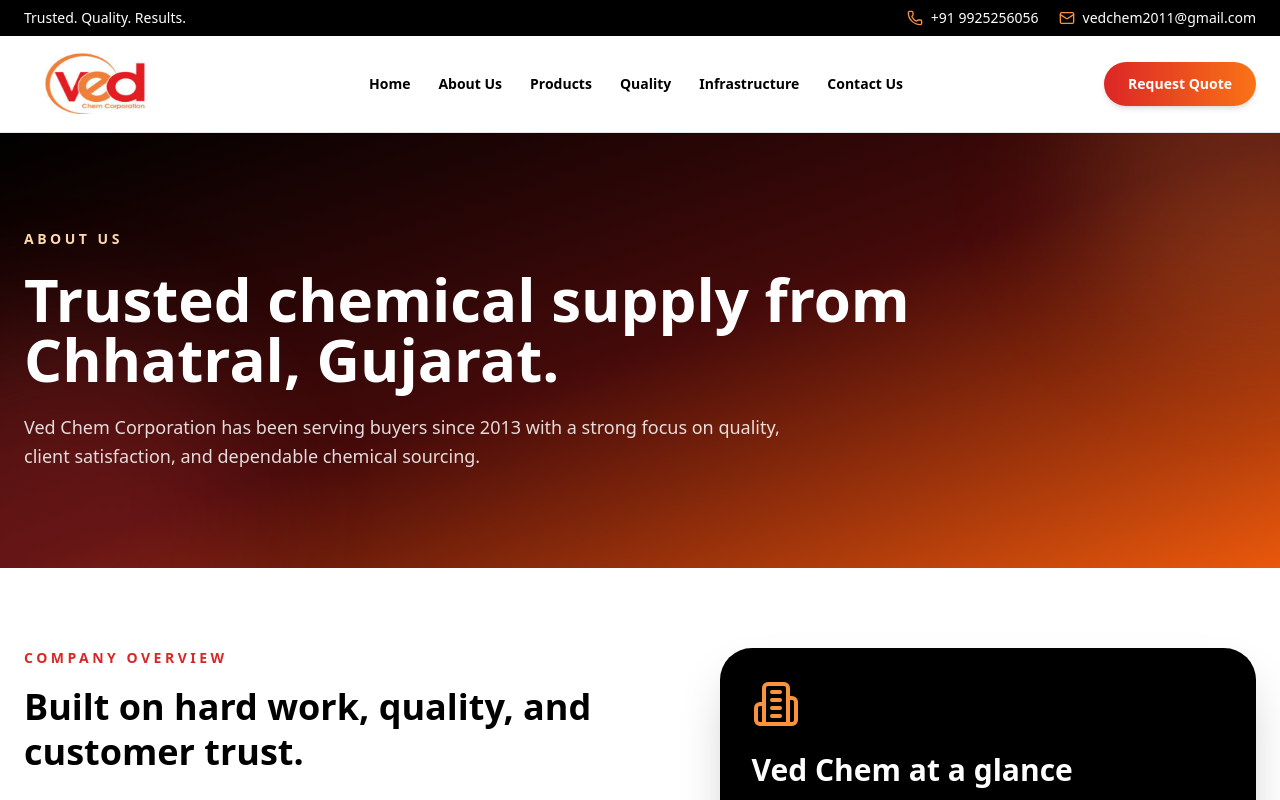
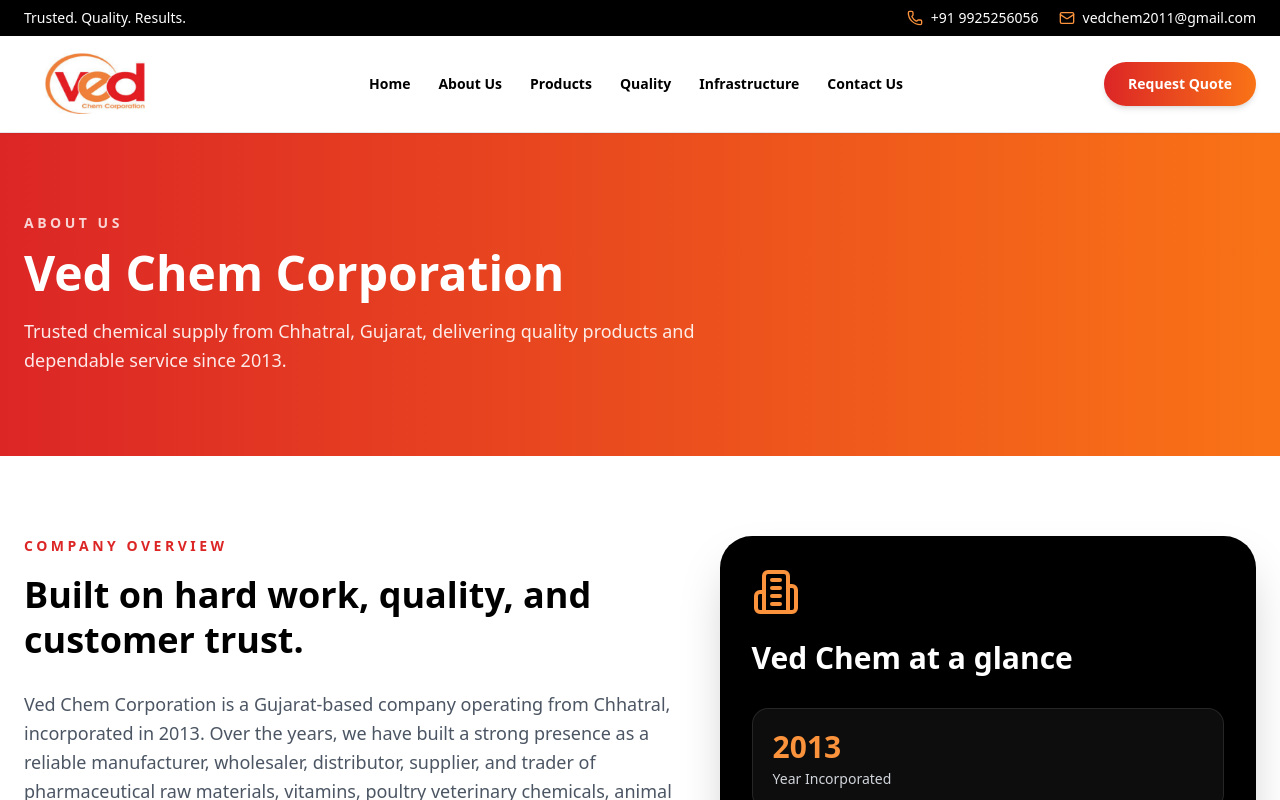
Before and after one commit to patelved3313/vedchem-redesign, a Next.js app: page /en/about in a window 1280 px wide. Shown: the top 800 px of the page. Built offline with nearby package versions, Linux system fonts and the light colour scheme.

Commit message:
Update page.tsx

```diff
--- a/app/[locale]/about/page.tsx
+++ b/app/[locale]/about/page.tsx
@@ -26,27 +26,25 @@
 export default function AboutPage() {
   return (
     <main className="bg-white">
-      <section className="relative overflow-hidden bg-gradient-to-br from-black via-red-950 to-orange-600 px-6 py-24 text-white">
-        <div className="absolute right-[-120px] top-[-120px] h-80 w-80 rounded-full bg-orange-400/20 blur-3xl" />
-        <div className="absolute bottom-[-140px] left-[-140px] h-96 w-96 rounded-full bg-red-500/20 blur-3xl" />
-
-        <div className="relative mx-auto max-w-7xl">
-          <p className="text-sm font-black uppercase tracking-[0.25em] text-orange-200">
+      {/* HERO */}
+      <section className="bg-gradient-to-r from-red-600 to-orange-500 px-6 py-20 text-white">
+        <div className="mx-auto max-w-7xl">
+          <p className="text-sm font-black uppercase tracking-[0.25em] text-white/80">
             About Us
           </p>
 
-          <h1 className="mt-5 max-w-4xl text-5xl font-black leading-tight md:text-6xl">
-            Trusted chemical supply from Chhatral, Gujarat.
+          <h1 className="mt-4 text-5xl font-black">
+            Ved Chem Corporation
           </h1>
 
-          <p className="mt-6 max-w-3xl text-lg leading-relaxed text-white/85">
-            Ved Chem Corporation has been serving buyers since 2013 with a strong
-            focus on quality, client satisfaction, and dependable chemical
-            sourcing.
+          <p className="mt-5 max-w-3xl text-lg leading-relaxed text-white/90">
+            Trusted chemical supply from Chhatral, Gujarat, delivering quality
+            products and dependable service since 2013.
           </p>
         </div>
       </section>
 
+      {/* COMPANY CONTENT */}
       <section className="mx-auto grid max-w-7xl gap-10 px-6 py-20 lg:grid-cols-[1.1fr_0.9fr]">
         <div>
           <p className="text-sm font-black uppercase tracking-[0.25em] text-red-600">
@@ -60,7 +58,7 @@
           <div className="mt-7 space-y-5 text-lg leading-relaxed text-gray-600">
             <p>
               Ved Chem Corporation is a Gujarat-based company operating from
-              Chhatral, incorporated in 2011. Over the years, we have built a
+              Chhatral, incorporated in 2013. Over the years, we have built a
               strong presence as a reliable manufacturer, wholesaler,
               distributor, supplier, and trader of pharmaceutical raw materials,
               vitamins, poultry veterinary chemicals, animal feed supplements,
@@ -108,6 +106,7 @@
         </div>
       </section>
 
+      {/* VALUES */}
       <section className="bg-gray-50 px-6 py-20">
         <div className="mx-auto max-w-7xl">
           <div className="text-center">
```
